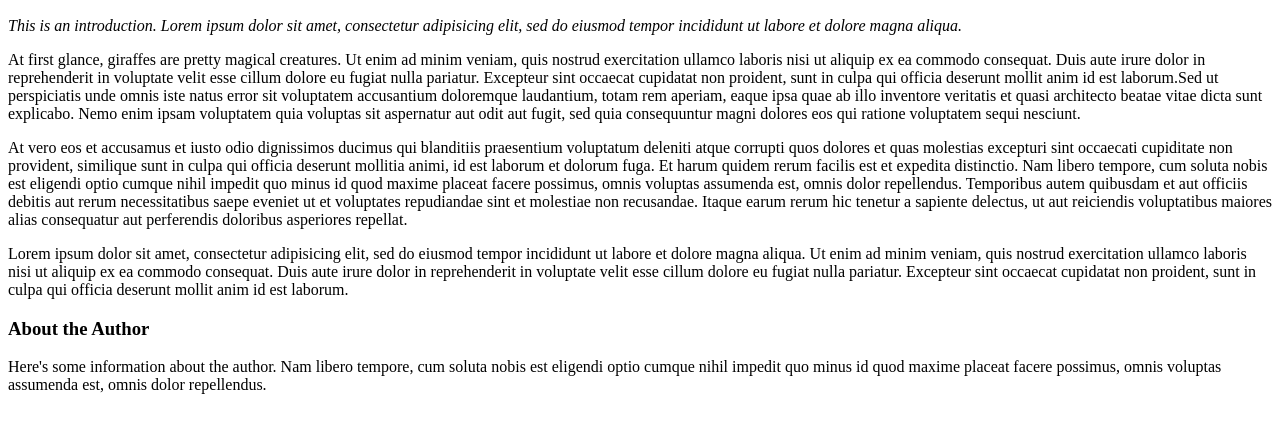
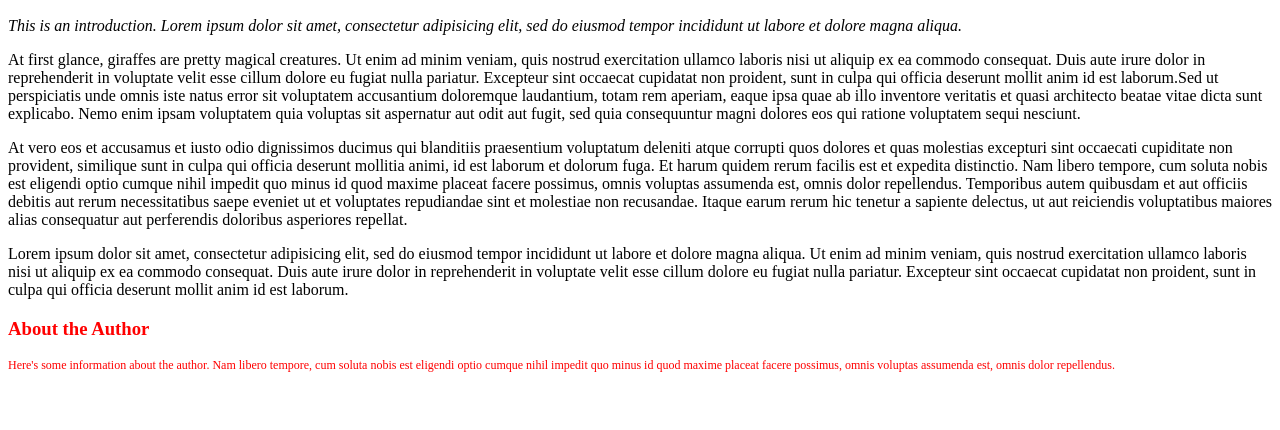
Before and after one commit to D0nmoses/giraffe, a plain HTML site: page index.html in a window 1280 px wide. Shown: the part 110-540 px from the top of the page. Drawn offline with Linux system fonts and the light colour scheme.

Commit message:
add css styles to classes

```diff
--- a/css/styles.css
+++ b/css/styles.css
@@ -1,3 +1,9 @@
 .intro{
   font-style: italic;
 }
+.author{
+  color: red;
+}
+p.author {
+  font-size: 12px;
+}
--- a/index.html
+++ b/index.html
@@ -30,8 +30,8 @@
     magna aliqua. Ut enim ad minim veniam, quis nostrud exercitation ullamco laboris nisi ut aliquip ex ea commodo
     consequat. Duis aute irure dolor in reprehenderit in voluptate velit esse cillum dolore eu fugiat nulla pariatur.
     Excepteur sint occaecat cupidatat non proident, sunt in culpa qui officia deserunt mollit anim id est laborum.</p>
-  <h3>About the Author</h3>
-  <p>Here's some information about the author. Nam libero tempore, cum soluta nobis est eligendi optio cumque nihil
+  <h3 class="author">About the Author</h3>
+  <p class ="author">Here's some information about the author. Nam libero tempore, cum soluta nobis est eligendi optio cumque nihil
     impedit quo minus id quod maxime placeat facere possimus, omnis voluptas assumenda est, omnis dolor repellendus.</p>
 </body>
 
```
